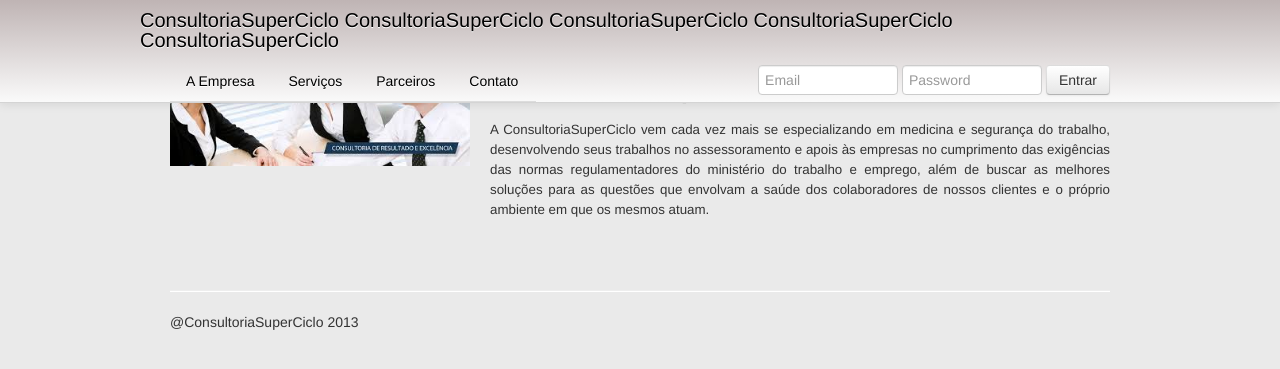
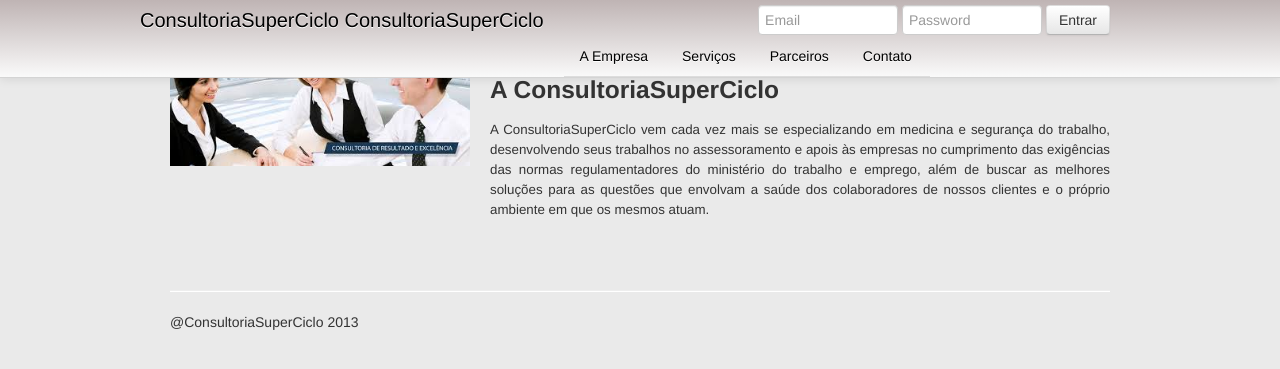
Before and after one commit to edjmacedo/superciclo, a PHP site: page / in a window 1280 px wide. Shown: the top 369 px of the page. Run offline with PHP 8.4, Linux system fonts and the light colour scheme.

Commit message:
TESTEEEE

```diff
--- a/index.php
+++ b/index.php
@@ -46,9 +46,6 @@
           <a class="brand" href="index.php">
             ConsultoriaSuperCiclo
             ConsultoriaSuperCiclo
-            ConsultoriaSuperCiclo
-            ConsultoriaSuperCiclo
-            ConsultoriaSuperCiclo
           </a>
           <ul class="nav">
           </ul>
```
